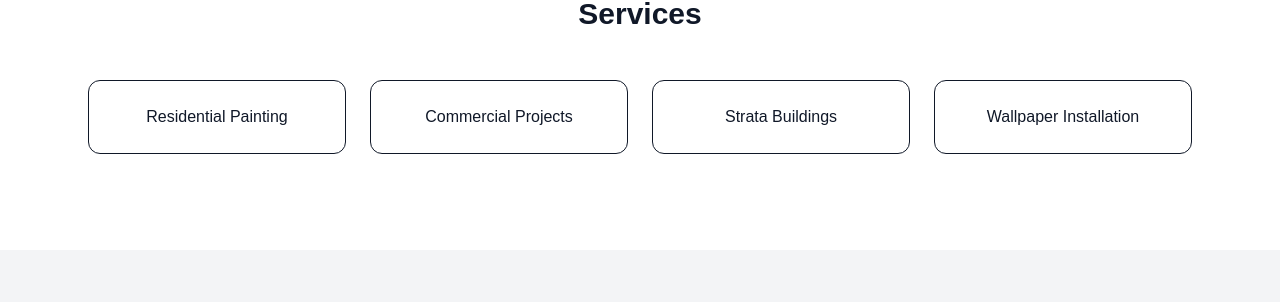
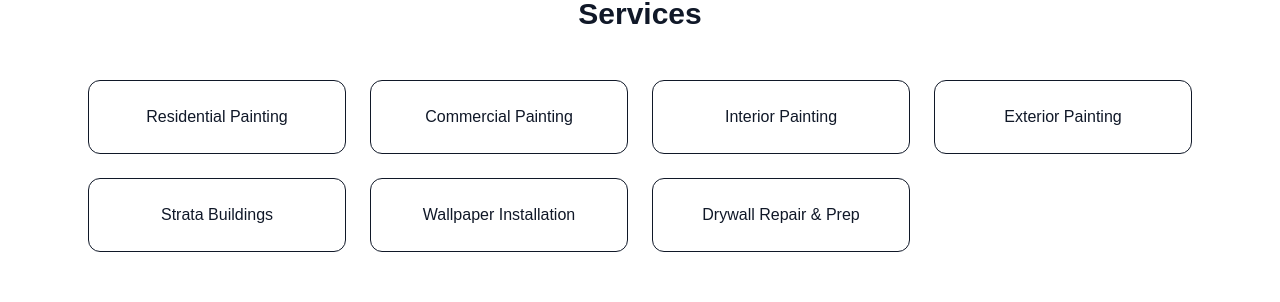
Before and after one commit to salengdev/probest-painting, a Next.js app: page / in a window 1280 px wide. Shown: the part 820-1122 px from the top of the page. Built offline with nearby package versions, Linux system fonts and the light colour scheme.

Commit message:
fix hero image + restore services + UI update

```diff
--- a/app/page.tsx
+++ b/app/page.tsx
@@ -65,17 +65,21 @@ export default function Home() {
         </div>
       </header>
 
-      {/* HERO */}
-      <section
-        className="h-[90vh] flex items-center justify-center text-center text-white relative"
-        style={{
-          backgroundImage: "url('/gallery/image1.jpg')",
-          backgroundSize: "cover",
-          backgroundPosition: "center",
-        }}
-      >
-        <div className="absolute inset-0 bg-black/60"></div>
+      {/* HERO (FIXED + BRIGHTER + CLEAN OVERLAY CONTROL) */}
+      <section className="relative h-[90vh] flex items-center justify-center text-center text-white">
 
+        {/* HERO IMAGE */}
+        <div
+          className="absolute inset-0 bg-cover bg-center"
+          style={{
+            backgroundImage: "url('/gallery/1.jpg')",
+          }}
+        />
+
+        {/* CONTROLLED OVERLAY (prevents too dark or too bright issues) */}
+        <div className="absolute inset-0 bg-black/50" />
+
+        {/* CONTENT */}
         <div className="relative max-w-3xl px-6">
           <h2 className="text-5xl md:text-6xl font-bold">
             Premium Painting Services
@@ -103,18 +107,22 @@ export default function Home() {
         </div>
       </section>
 
-      {/* SERVICES */}
+      {/* SERVICES (RESTORED FULL LIST) */}
       <section id="services" className="py-24 max-w-6xl mx-auto px-6">
         <h3 className="text-3xl font-bold text-center mb-12">
           Services
         </h3>
 
-        <div className="grid md:grid-cols-4 gap-6">
+        <div className="grid sm:grid-cols-2 md:grid-cols-3 lg:grid-cols-4 gap-6">
+
           {[
             "Residential Painting",
-            "Commercial Projects",
+            "Commercial Painting",
+            "Interior Painting",
+            "Exterior Painting",
             "Strata Buildings",
             "Wallpaper Installation",
+            "Drywall Repair & Prep",
           ].map((item) => (
             <div
               key={item}
@@ -123,10 +131,11 @@ export default function Home() {
               {item}
             </div>
           ))}
+
         </div>
       </section>
 
-      {/* WORK */}
+      {/* WORK / GALLERY */}
       <section id="work" className="py-24 bg-gray-100 px-6">
         <div className="max-w-6xl mx-auto">
           <h3 className="text-3xl font-bold text-center mb-12">
@@ -135,9 +144,9 @@ export default function Home() {
 
           <div className="grid md:grid-cols-3 gap-6">
             {[
-              "image1.jpg",
-              "image2.jpg",
-              "image3.jpg",
+              "1.jpg",
+              "2.jpg",
+              "3.jpg",
              ].map((img) => (
               <div key={img} className="rounded-xl overflow-hidden shadow">
                 <img
@@ -158,27 +167,9 @@ export default function Home() {
 
         <form onSubmit={handleSubmit} className="grid gap-4">
 
-          <input
-            name="name"
-            placeholder="Name"
-            className="p-4 border rounded-xl"
-            required
-          />
-
-          <input
-            name="email"
-            type="email"
-            placeholder="Email"
-            className="p-4 border rounded-xl"
-            required
-          />
-
-          <input
-            name="phone"
-            placeholder="Phone"
-            className="p-4 border rounded-xl"
-            required
-          />
+          <input name="name" placeholder="Name" className="p-4 border rounded-xl" required />
+          <input name="email" type="email" placeholder="Email" className="p-4 border rounded-xl" required />
+          <input name="phone" placeholder="Phone" className="p-4 border rounded-xl" required />
 
           <textarea
             name="message"
```
